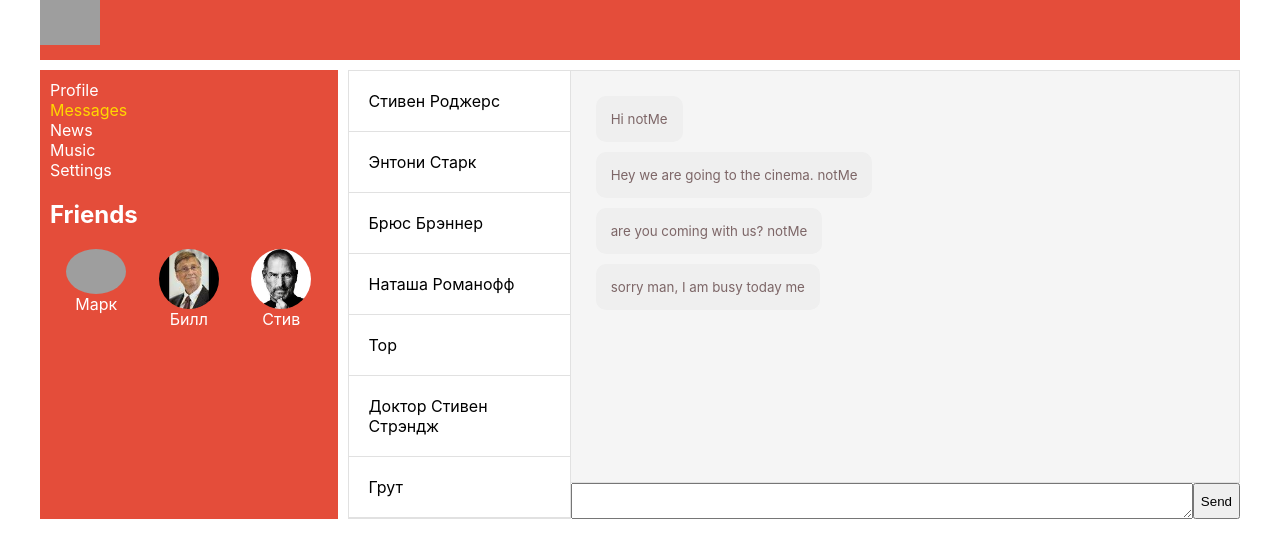
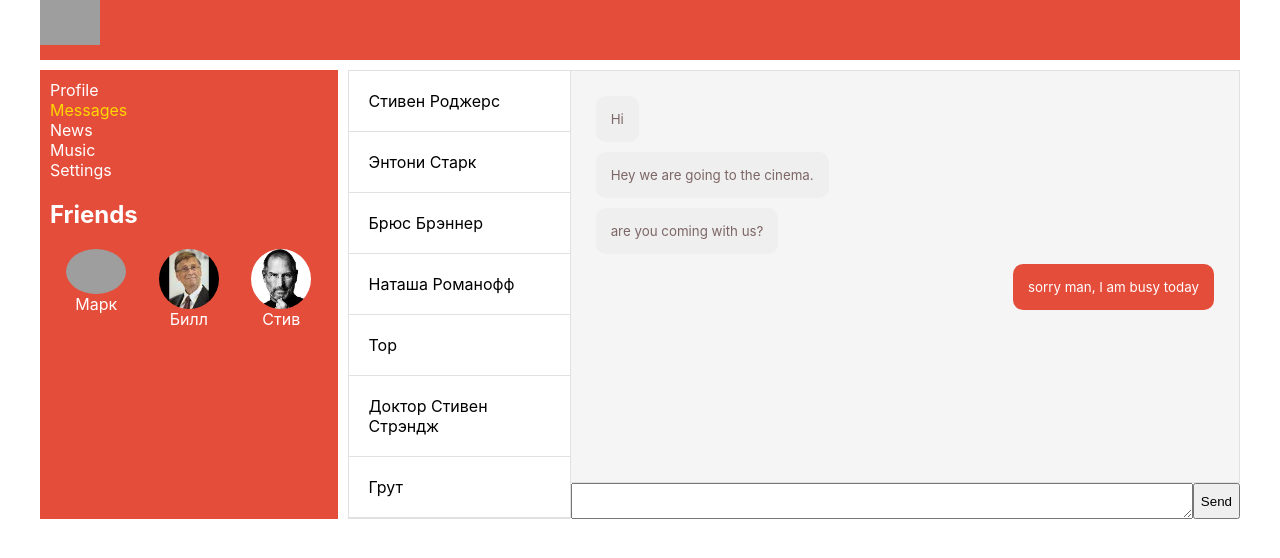
Before and after one commit to dev-alex-ya/react-kamasutra, a React (Create React App) app: page /dialogs in a window 1280 px wide. Shown: the top 558 px of the page. Built offline with nearby package versions, Linux system fonts and the light colour scheme; grey boxes are pictures that could not be loaded.

Commit message:
add style for self message

```diff
--- a/src/components/Dialogs/Dialogs.jsx
+++ b/src/components/Dialogs/Dialogs.jsx
@@ -14,7 +14,7 @@ const Dialogs = (props) => {
 
             <section className={classes.messages}>
                 <div className={classes.messagesItems}>
-                    {props.messages.map(msg => <Message message={`${msg.message} ${msg.messageOwner}`} /> )}
+                    {props.messages.map(msg => <Message message={msg.message} messageOwner={msg.messageOwner} /> )}
                 </div>
                 <NewMessage/>
             </section>
--- a/src/components/Dialogs/Dialogs.module.css
+++ b/src/components/Dialogs/Dialogs.module.css
@@ -24,15 +24,3 @@
     padding: 20px;
     background-color: #f5f5f5;
 }
-
-.message {
-    display: inline-block;
-    background-color: #efefef;
-    color: #7d6667;
-    padding: 15px;
-    margin: 5px;
-    border-radius: 10px;
-}
-.message.me {
-    background-color:  #e44d3a
-}
--- a/src/components/Dialogs/Message/Message.jsx
+++ b/src/components/Dialogs/Message/Message.jsx
@@ -1,8 +1,9 @@
 import React from "react";
-import classes from "../Dialogs.module.css";
+import classes from "./Message.module.css";
 
 const Message = (props) => {
-    return <div className={classes.message}>{props.message}</div>
+    let ownerClass  = props.messageOwner === 'me' ? classes.me : classes.notMe;
+    return <div className={classes.message + ' ' + ownerClass }>{props.message}</div>
 };
 
 export default Message;
--- /dev/null
+++ b/src/components/Dialogs/Message/Message.module.css
@@ -0,0 +1,13 @@
+.message {
+    display: inline-block;
+    background-color: #efefef;
+    color: #7d6667;
+    padding: 15px;
+    margin: 5px;
+    border-radius: 10px;
+}
+.me {
+    background-color:  #e44d3a;
+    color: white;
+    align-self: flex-end;
+}
```
